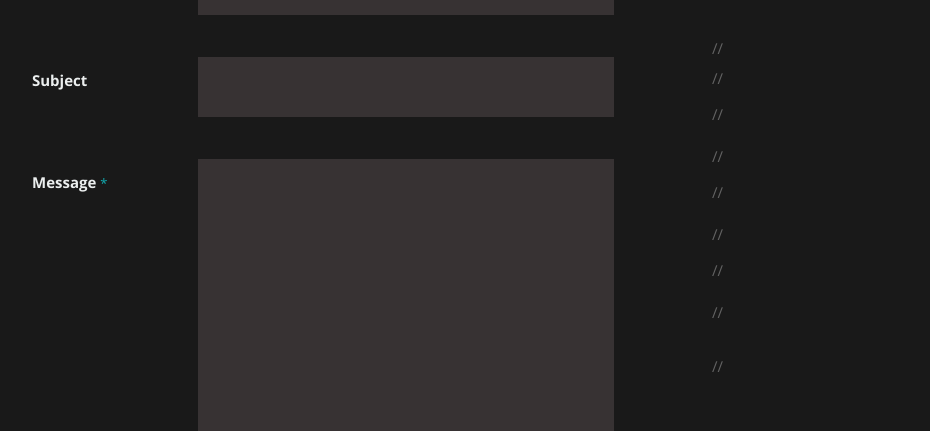
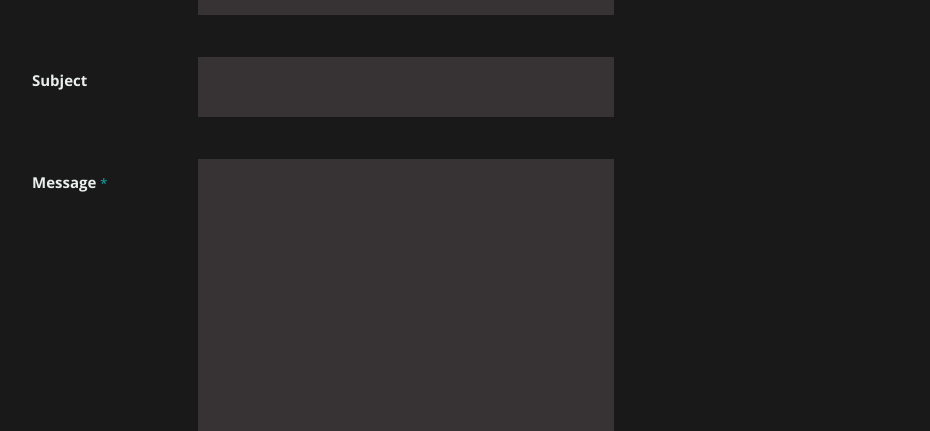
Before and after one commit to Zubair-droid/my-portfolio-site, a React (Create React App) app: page / in a window 1280 px wide. Shown: the part 3988-4419 px from the top of the page, without its empty margins (118-1048 px from the left). Built offline with nearby package versions, Linux system fonts and the light colour scheme.

Commit message:
Update Contact.js

```diff
--- a/src/Components/Contact.js
+++ b/src/Components/Contact.js
@@ -88,18 +88,6 @@ class Contact extends Component {
 
 
 				   </div>
-
-//                {<div className="widget widget_tweets">
-//                   <h4 className="widget-title"></h4>
-//                   <ul id="twitter">
-//                      <li>
-
-//                      </li>
-//                      <li>
-
-//                      </li>
-//                   </ul>
-// 		         </div>}
             </aside>
       </div>
    </section>
```
